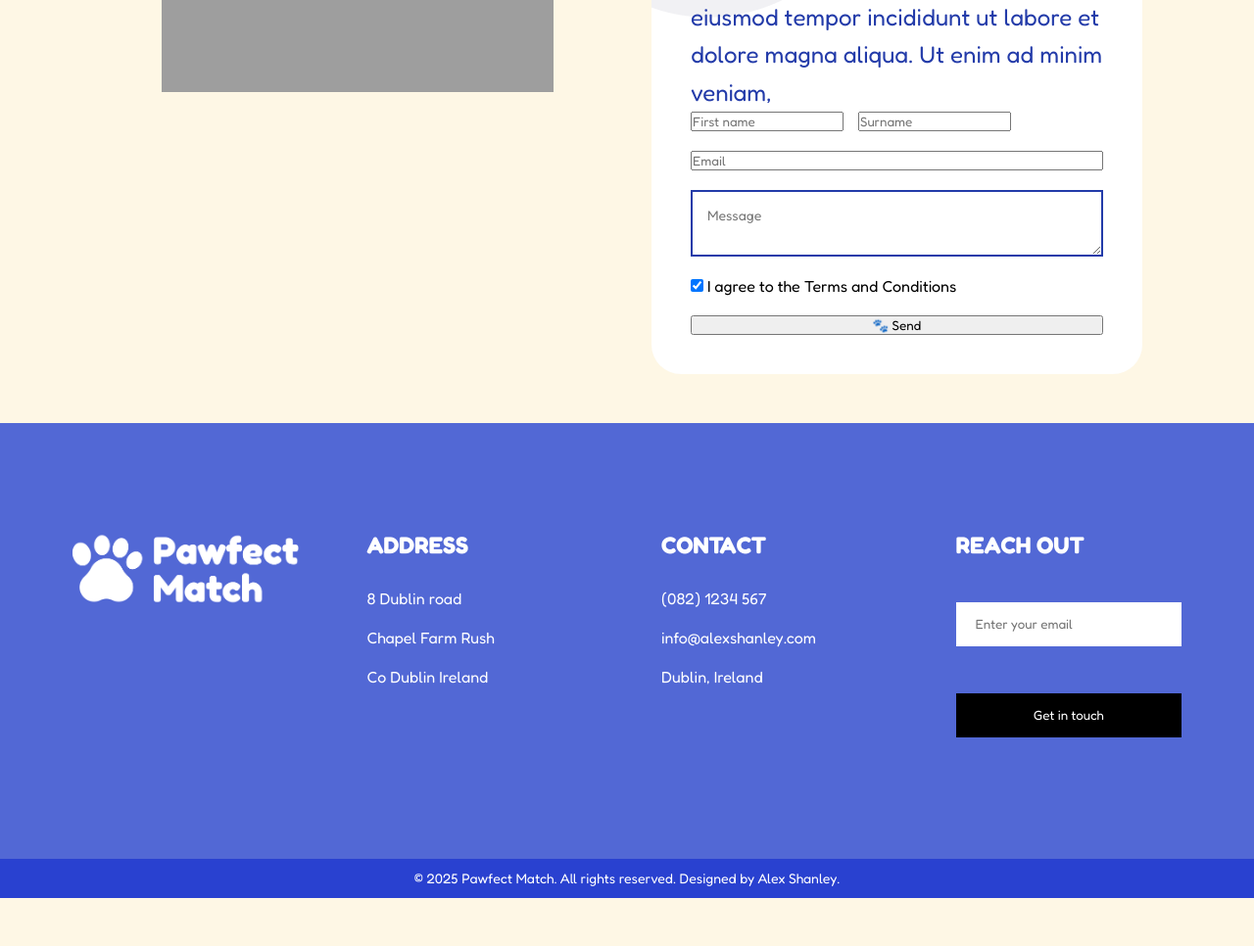
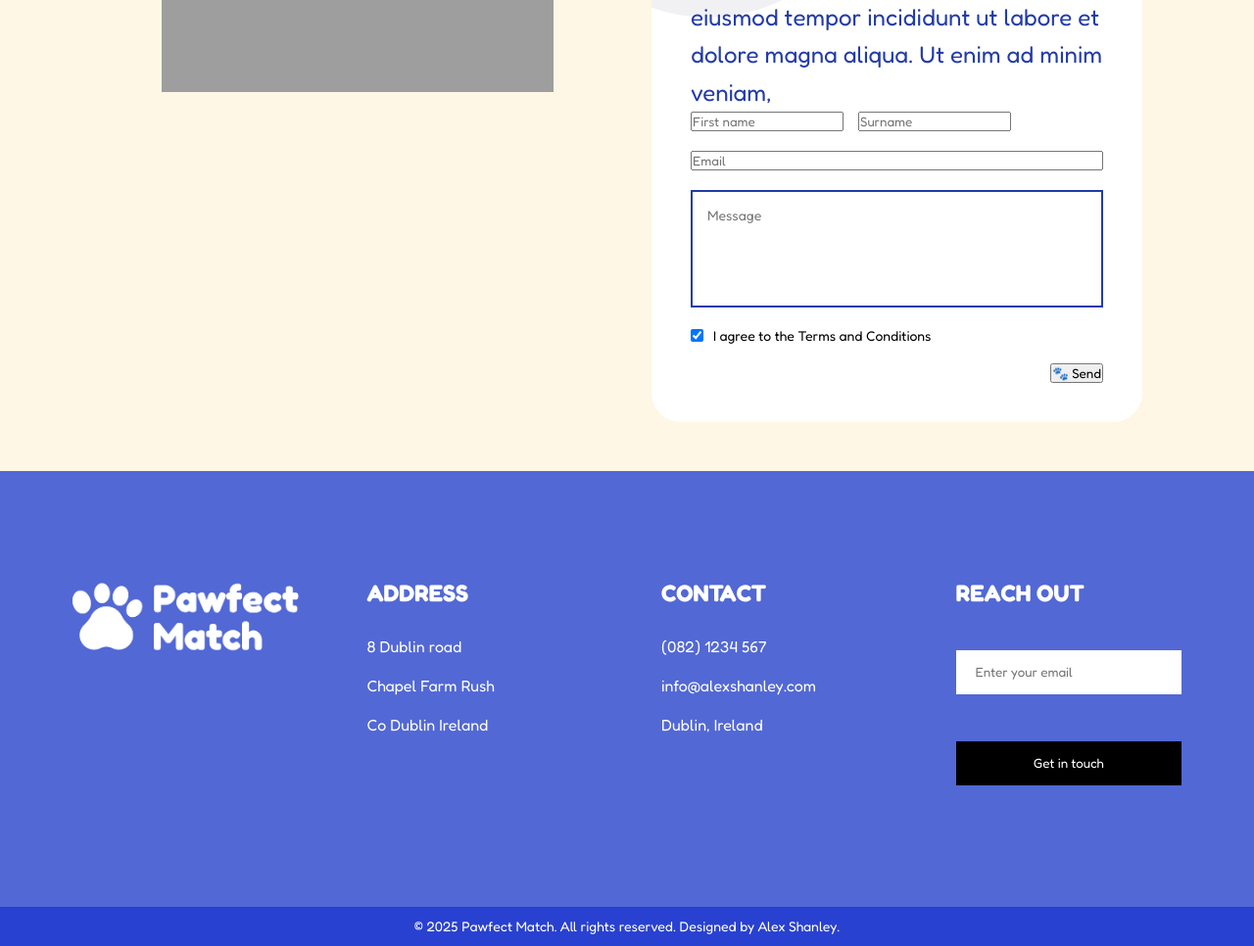
Before and after one commit to Alex-Shanley/Pawfect-Match, a Flask app: page /contact in a window 1280 px wide. Shown: the part 736-1702 px from the top of the page at 98% size. Before the commit the page ends 1653 px from the top, so only its background shows below. Run offline with Flask 3, Linux system fonts and the light colour scheme; grey boxes are pictures that could not be loaded.

Commit message:
lye form st

```diff
--- a/static/css/style.css
+++ b/static/css/style.css
@@ -835,13 +835,39 @@ nav .sidebar {
 
 
 
-     input [type=text],
-     input [type=email],
+     input [type="text"],
+     input [type="email"],
      textarea {
       padding: 15px;
       border: 2px solid #233BA9;
       font-size: 14px;
       width: 100%;
+     }
+
+
+     .name-row input [type="text"] {
+      flex: 1;
+      min-width: 150px;
+     }
+
+     textarea {
+      resize: none;
+      height: 120px;
+     }
+
+
+     .checkbox-wrapper{
+      display: flex;
+      align-items: center;
+      gap: 10px;
+      font-size: 14px;
+     }
+
+
+     .cbtn {
+        align-self: flex-end;
+
+
      }
 
 
--- a/templates/contact.html
+++ b/templates/contact.html
@@ -47,7 +47,7 @@
                 </label>
 
 
-                <button type="submit">🐾 Send</button>
+                <button class="cbtn" type="submit">🐾 Send</button>
             </form>
 
              <!-- Contact form end -->
```
Also changed, not shown: 2 other files.
